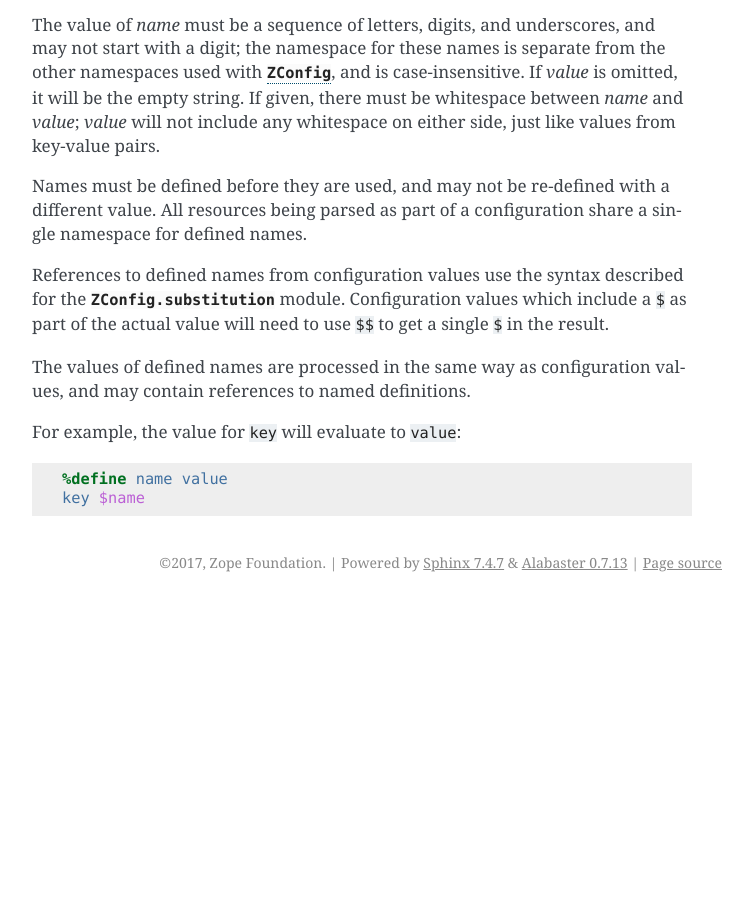
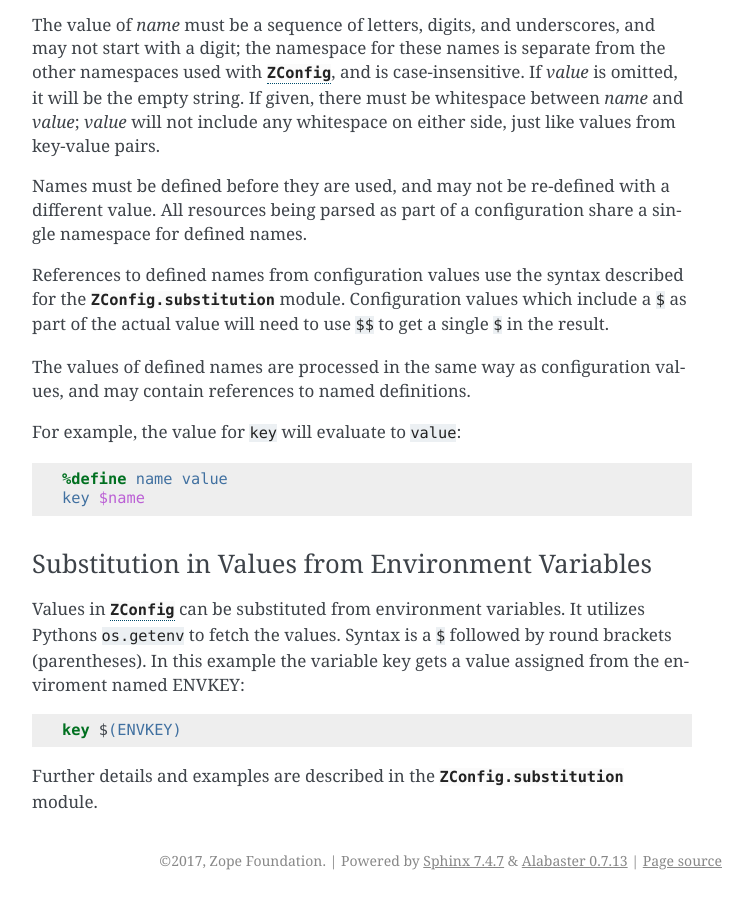
Before and after one commit to zopefoundation/ZConfig, a Sphinx documentation site: the page built from doc/using-zconfig.rst, in a window 1280 px wide and 900 px high, scrolled down 4071 px. Shown: the whole window, without its empty margins (388-1141 px from the left). Built offline with Sphinx 7.4.7, drawn with Linux system fonts in a browser that asks for light colours; before the commit the page ends 4673 px from its top, so only the background shows below that; some of the changed text lies outside the part shown.

Commit message:
add a section in using-zconfig about environment substitution

```diff
--- a/doc/using-zconfig.rst
+++ b/doc/using-zconfig.rst
@@ -252,3 +252,17 @@ For example, the value for ``key`` will evaluate to ``value``::
 
   %define name value
   key $name
+
+
+Substitution in Values from Environment Variables
+-------------------------------------------------
+
+Values in :mod:`ZConfig` can be substituted from environment variables.
+It utilizes Pythons ``os.getenv`` to fetch the values. Syntax is a ``$``
+followed by round brackets (parentheses). In this example the variable
+key gets a value assigned from the enviroment named ENVKEY::
+
+  key $(ENVKEY)
+
+Further details and examples are described in the :mod:`ZConfig.substitution`
+module.
```
